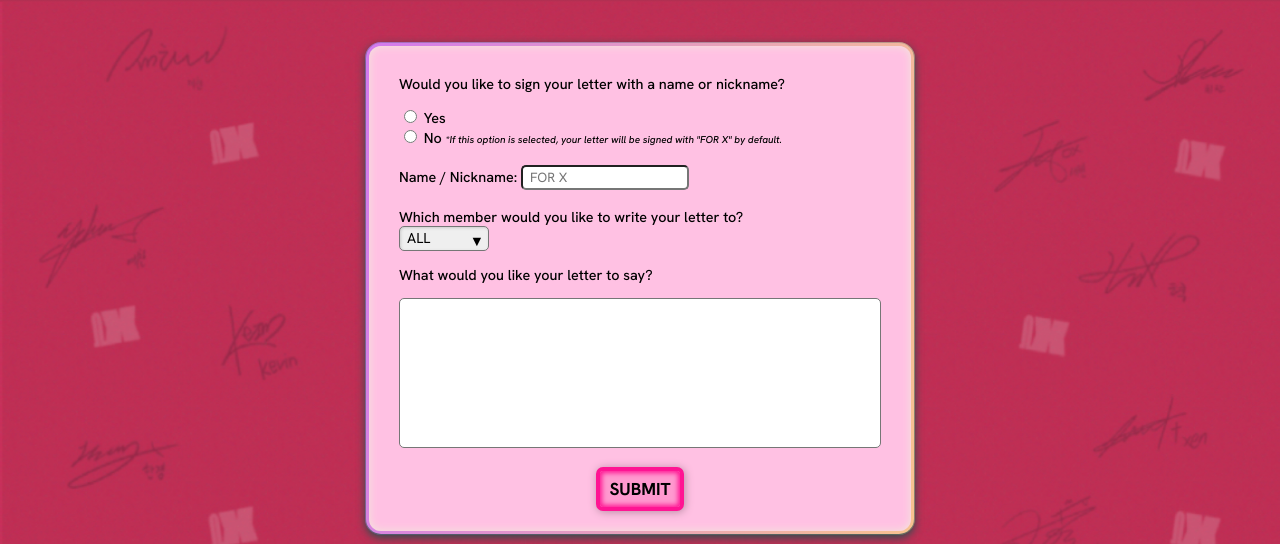
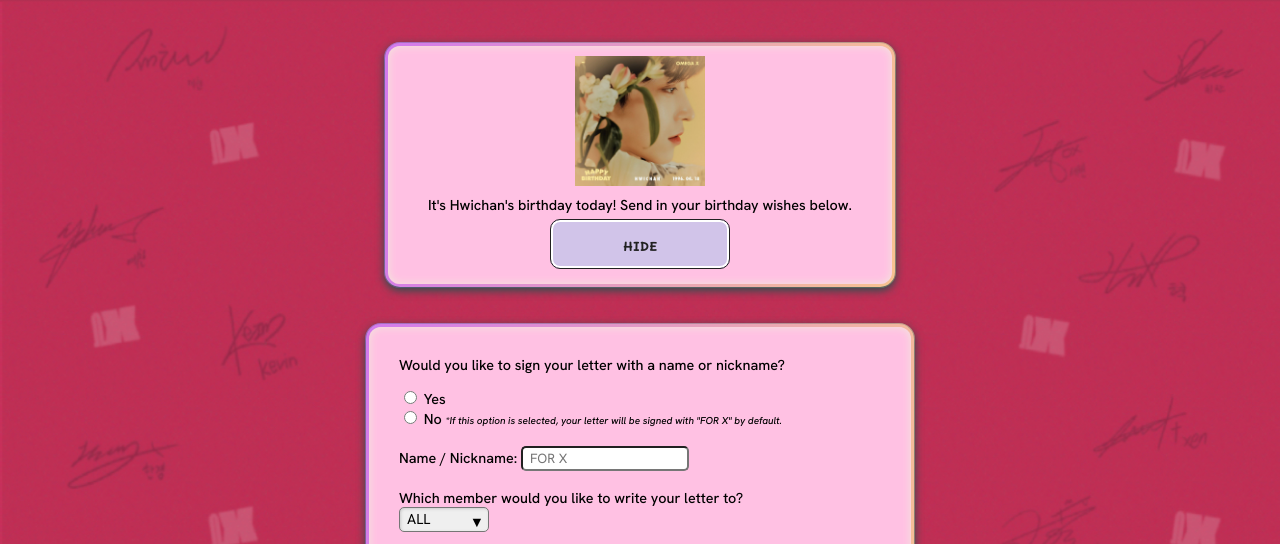
Before and after one commit to wingsooyoung/OXLoveLetters, an Eleventy site: page src/site/pages/writeletters.njk in a window 1280 px wide. Shown: the part 75-619 px from the top of the page. Built offline with nearby package versions, Linux system fonts and the light colour scheme; Eleventy itself is replaced by a stand-in of ours; files that its build step writes are made by us from their sources; no server answers; files whose address does not match are found by name; a web font is replaced by a local one.

Commit message:
Make changes

```diff
--- a/src/site/pages/writeletters.njk
+++ b/src/site/pages/writeletters.njk
@@ -2,7 +2,7 @@
 templateEngineOverride: njk
 title: Write Letters
 ---
-<div id="special-announcement" style="display: none">
+<div id="special-announcement" style="">
   <img src="/assets/hwc bday graphic.jpg" alt="" width="130" height="130">
   <p>It's Hwichan's birthday today! Send in your birthday wishes below.</p>
   <button id="toggler" onclick="toggleAnnouncement(this)">HIDE</button>
```
